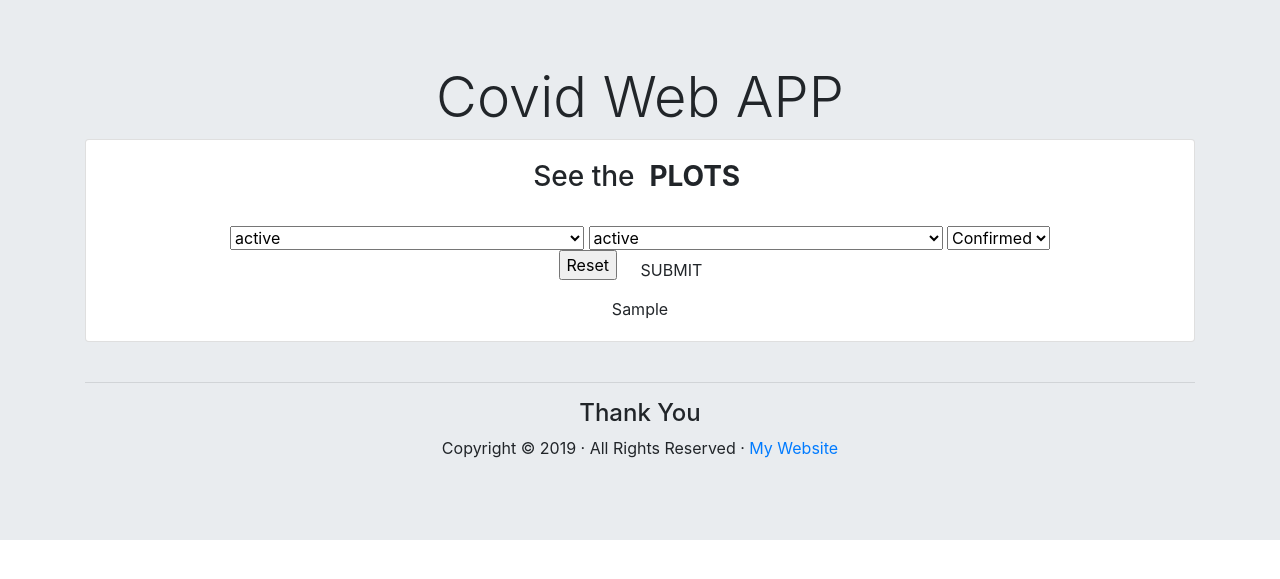
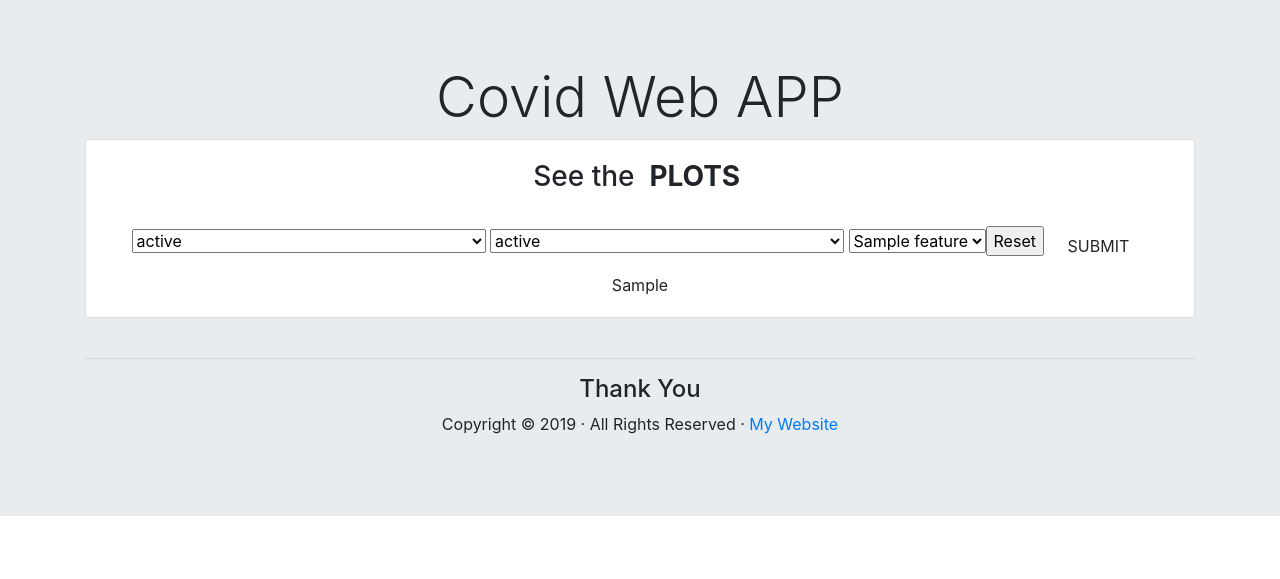
Before and after one commit to theDataQuad/covidWebapp, a Flask app: template templates/index.html in a window 1280 px wide. Shown: the top 579 px of the page. Run offline with Flask 2, Linux system fonts and the light colour scheme; the template is opened without the code that fills it: most values are stand-ins (such as "Sample title", 1, 10 or a date in 2020).

Commit message:
updated main.py and html to add plot extra features

```diff
--- a/main.py
+++ b/main.py
@@ -103,7 +103,7 @@ def submit_new_request():
         selected_state1 = request.form['selected_state1']
         selected_state2 = request.form['selected_state2']
         states=[selected_state1,selected_state2]
-        feature='Confirmed'
+        feature=selected_state2 = request.form['selected_state3']
         img=twoStates(states,feature)
         img.seek(0)
         plot_url = base64.b64encode(img.getvalue()).decode()
--- a/templates/index.html
+++ b/templates/index.html
@@ -132,13 +132,13 @@
 <option> State Unassigned </option>
 <option> Lakshadweep </option>
 			</select>
-			<select>
+<select class="selectpicker" name="selected_state3">
+<option value="{{selected_state3}}" selected>{{feature}}</option>
 <option>Confirmed</option>
 <option>Recovered</option>
 <option>Deceased</option>
 <option>Other</option>
 <option>Tested</option>
-		  <option>Feature 2</option></select>
 			<br>
 			<input type="reset">
 			<button class="btn btn-default" type="submit" style="width: 100px; height: 30px;">SUBMIT</button>
```
Also changed, not shown: 1 other file.
